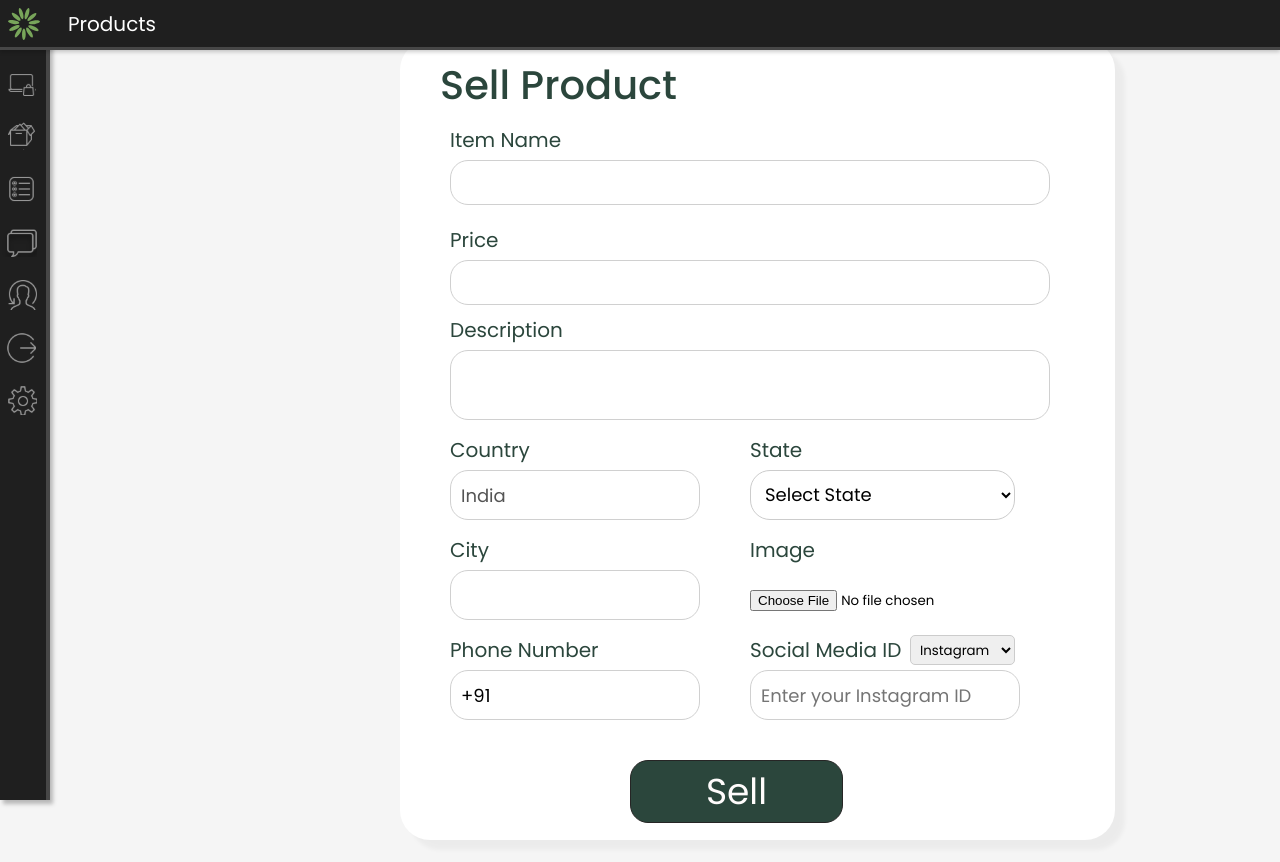
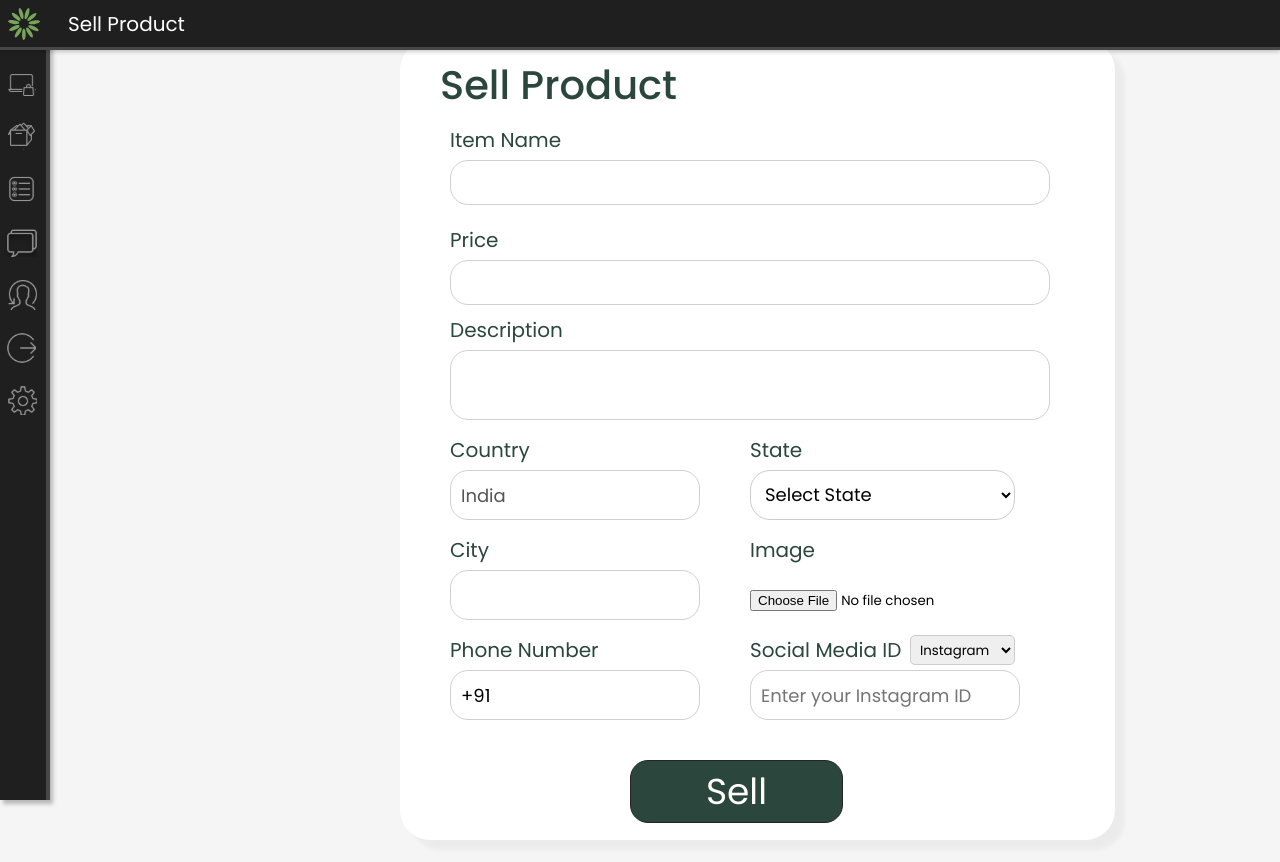
Before and after one commit to Kash4511/Aurora, a React (Vite) app in the folder Frontend/App/: page /sell in a window 1280 px wide. Shown: the top 862 px of the page. Built offline with nearby package versions, Linux system fonts and the light colour scheme; sample sign-in values are in the browser's storage.

Commit message:
ui changed

```diff
--- a/Frontend/App/src/Product_list.jsx
+++ b/Frontend/App/src/Product_list.jsx
@@ -47,7 +47,7 @@ function ProductList() {
 
   return (
     <div className="product-container">
-      <TopBar />
+      <TopBar title="My Products" />
       <Navigation />
 
       {/* Main Content */}
--- a/Frontend/App/src/components/topbar.jsx
+++ b/Frontend/App/src/components/topbar.jsx
@@ -1,7 +1,7 @@
 import React from 'react';
 import '../Css/topbar.css';
 
-const TopBar = () => {
+const TopBar = ({ title = "Products" }) => {
   return (
     <div
       style={{
@@ -21,7 +21,7 @@ const TopBar = () => {
       }}
     >
       <div className="topbar-logo" />
-      <span className="topbar-title">Products</span>
+      <span className="topbar-title">{title}</span>
     </div>
   );
 };
--- a/Frontend/App/src/dash.jsx
+++ b/Frontend/App/src/dash.jsx
@@ -168,7 +168,7 @@ function Dash() {
 
     return (
         <div style={{ display: 'flex', flexDirection: 'column', background: '#F7F7F7', minHeight: '100vh' }}>
-            <TopBar />
+            <TopBar title="Marketplace" />
             <div style={{ display: 'flex', flex: 1 }}>
                 <div style={{ marginTop: '50px' }}>
                     <Navigation />
--- a/Frontend/App/src/product.jsx
+++ b/Frontend/App/src/product.jsx
@@ -94,7 +94,7 @@ function ProductDetail() {
 
   return (
     <div className="product-container">
-      <TopBar />
+      <TopBar title="Product Details" />
       <Navigation />
       <div className="product-content">
         <motion.div
--- a/Frontend/App/src/sell.jsx
+++ b/Frontend/App/src/sell.jsx
@@ -251,7 +251,7 @@ function Sell() {
 
   return (
     <motion.div className="background">
-      <TopBar />
+      <TopBar title="Sell Product" />
       <Navigation />
 
       {/* Sell Form */}
```
